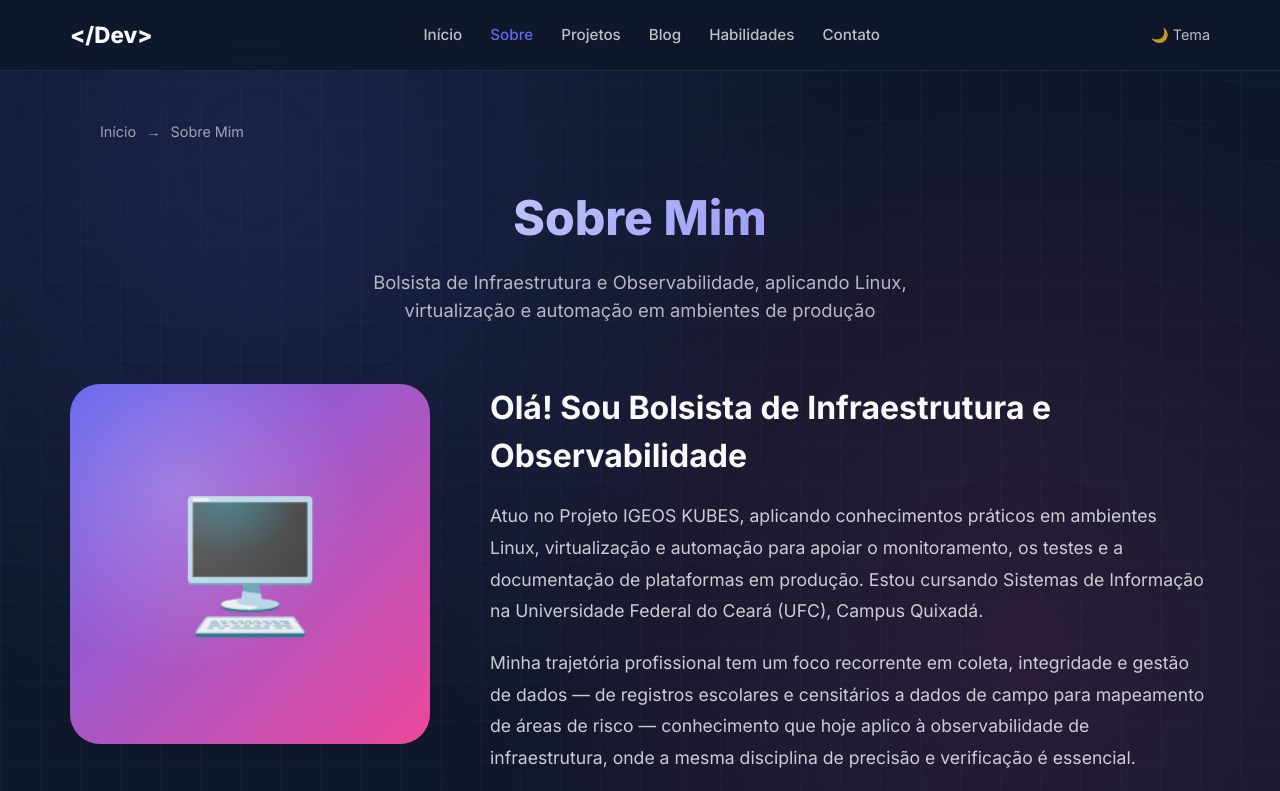
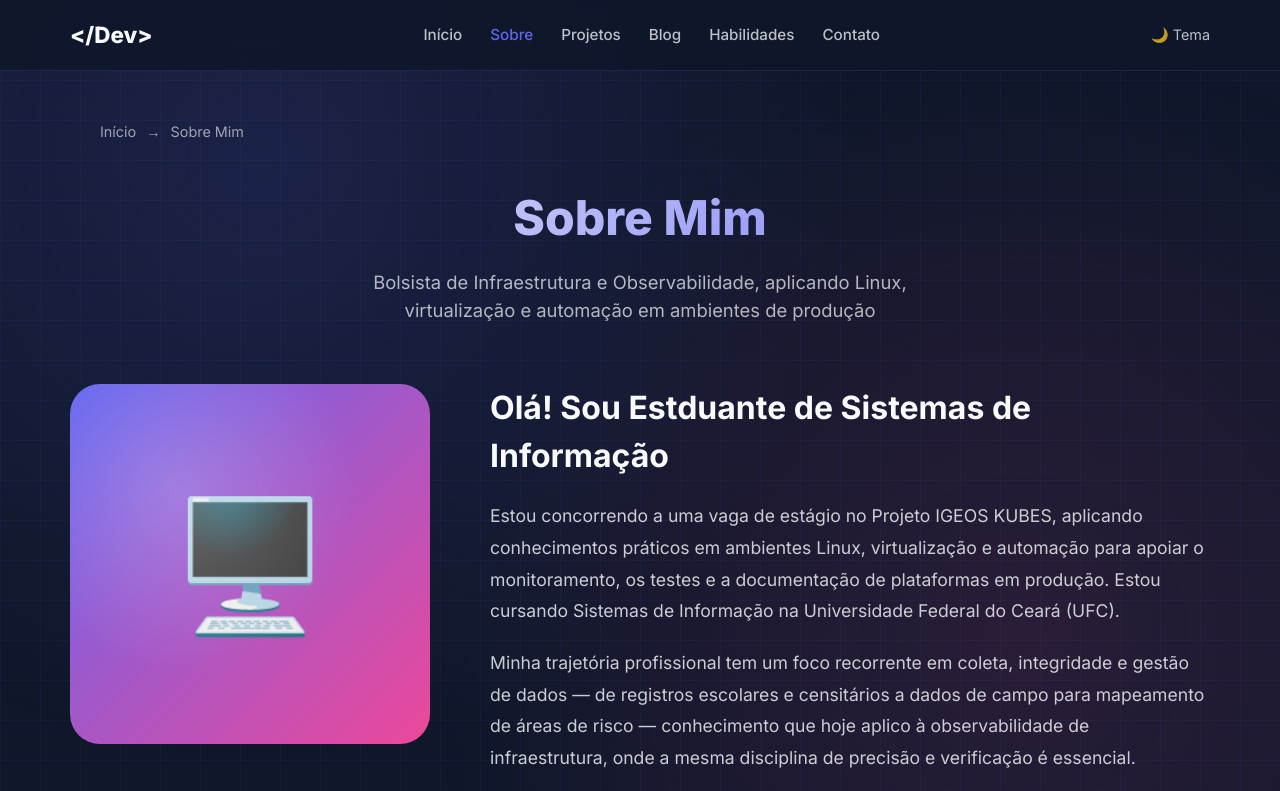
Before and after one commit to yrandilson/yrandilson.github.io, a plain HTML site: page sobre.html in a window 1280 px wide. Shown: the top 791 px of the page. Drawn offline with Linux system fonts and the light colour scheme.

Commit message:
Update sobre.html

```diff
--- a/sobre.html
+++ b/sobre.html
@@ -730,12 +730,12 @@
                     🖥️
                 </div>
                 <div class="bio-content">
-                    <h3>Olá! Sou Bolsista de Infraestrutura e Observabilidade</h3>
+                    <h3>Olá! Sou Estduante de Sistemas de Informação</h3>
                     <p>
-                        Atuo no Projeto IGEOS KUBES, aplicando conhecimentos práticos em ambientes Linux,
+                        Estou concorrendo a uma vaga de estágio no Projeto IGEOS KUBES, aplicando conhecimentos práticos em ambientes Linux,
                         virtualização e automação para apoiar o monitoramento, os testes e a documentação
                         de plataformas em produção. Estou cursando Sistemas de Informação na Universidade
-                        Federal do Ceará (UFC), Campus Quixadá.
+                        Federal do Ceará (UFC).
                     </p>
                     <p>
                         Minha trajetória profissional tem um foco recorrente em coleta, integridade e gestão
@@ -882,7 +882,7 @@
                         <div class="timeline-dot"></div>
                         <div class="timeline-content">
                             <div class="timeline-date">Abril - Julho 2008</div>
-                            <h3 class="timeline-title">Digitador — Prefeitura Municipal de Quixadá</h3>
+                            <h3 class="timeline-title">Digitador</h3>
                             <p class="timeline-description">
                                 Inserção e gestão de dados de alunos em sistemas educacionais de uma
                                 unidade escolar, garantindo integridade e precisão dos registros.
@@ -894,7 +894,7 @@
                         <div class="timeline-dot"></div>
                         <div class="timeline-content">
                             <div class="timeline-date">2004 - 2008 (períodos não contínuos)</div>
-                            <h3 class="timeline-title">Agente de Combate às Endemias — Prefeitura de Ibicuitinga</h3>
+                            <h3 class="timeline-title">Agente de Combate às Endemias</h3>
                             <p class="timeline-description">
                                 Coleta e registro sistemático de dados de campo para mapeamento de áreas de risco.
                             </p>
```
